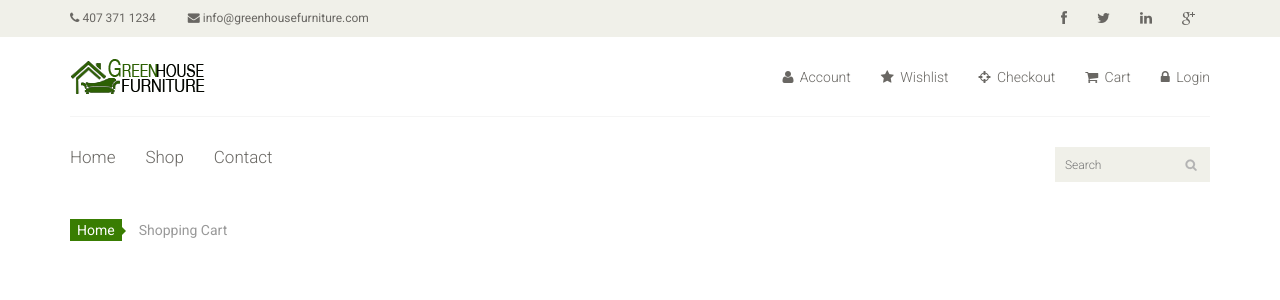
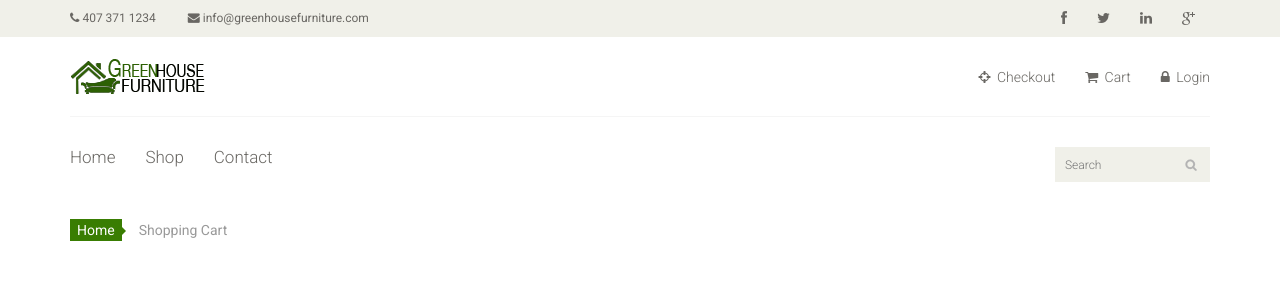
Before and after one commit to louisnovick/greenhousefurnishings, a PHP site: page /cart.php in a window 1280 px wide. Shown: the top 300 px of the page. Run offline with PHP 8.4, Linux system fonts and the light colour scheme.

Commit message:
removed account and wishlist link

```diff
--- a/header.php
+++ b/header.php
@@ -36,8 +36,6 @@
 					<div class="col-sm-8">
 						<div class="shop-menu pull-right">
 							<ul class="nav navbar-nav">
-								<li><a href="#"><i class="fa fa-user"></i> Account</a></li>
-								<li><a href="#"><i class="fa fa-star"></i> Wishlist</a></li>
 								<li><a href="checkout.php"><i class="fa fa-crosshairs"></i> Checkout</a></li>
 								<li><a href="cart.php"><i class="fa fa-shopping-cart"></i> Cart</a></li>
 								<?php if(!isset($_SESSION['logged_in'])) { ?>
```
